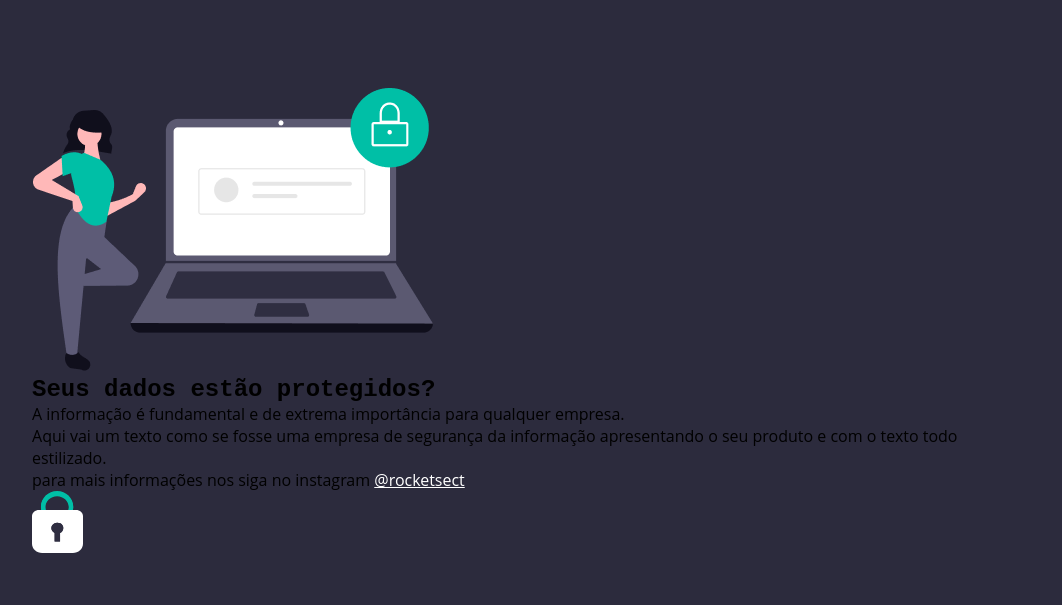
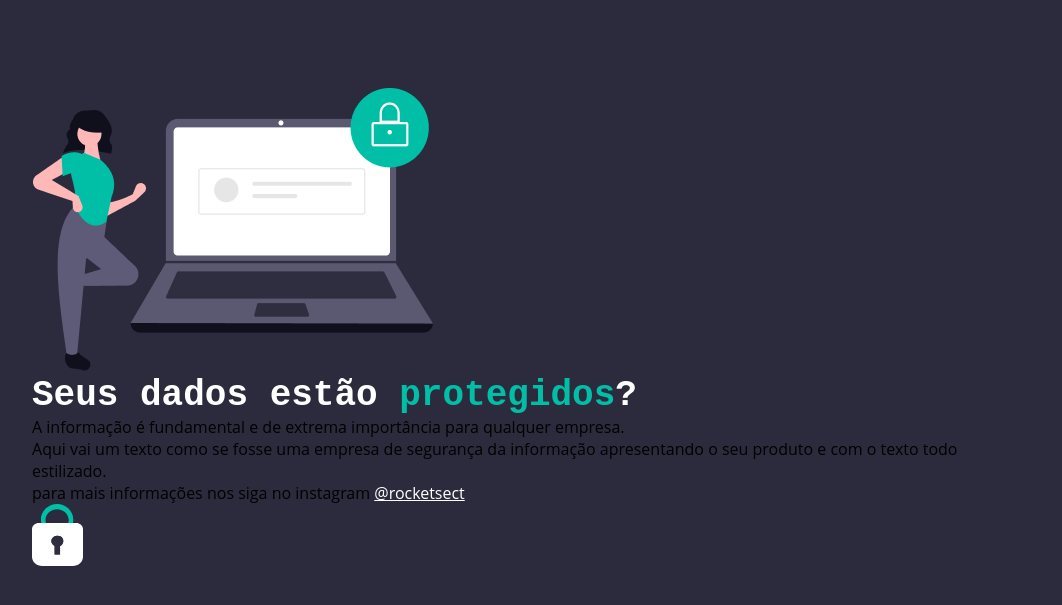
Before and after one commit to gabrielvtdev/desafio-rocketseat-exp, a plain HTML site: page index.html in a window 1280 px wide. Shown: the part 117-722 px from the top of the page, without its empty margins (108-1170 px from the left). Drawn offline with Linux system fonts and the light colour scheme.

Commit message:
final h1

```diff
--- a/style.css
+++ b/style.css
@@ -44,6 +44,18 @@ ul {
   font-family: "JetBrains Mono", monospace;
 }
 
+h1{
+  color:#ffffff;
+  font-size: 36px;
+  font-weight: 700;
+  line-height: 40px;
+}
+
+h1 span{
+  color: #00BFA6;
+}
+
+
 .page {
   width: 1000px;
   margin: 0 auto;
```
